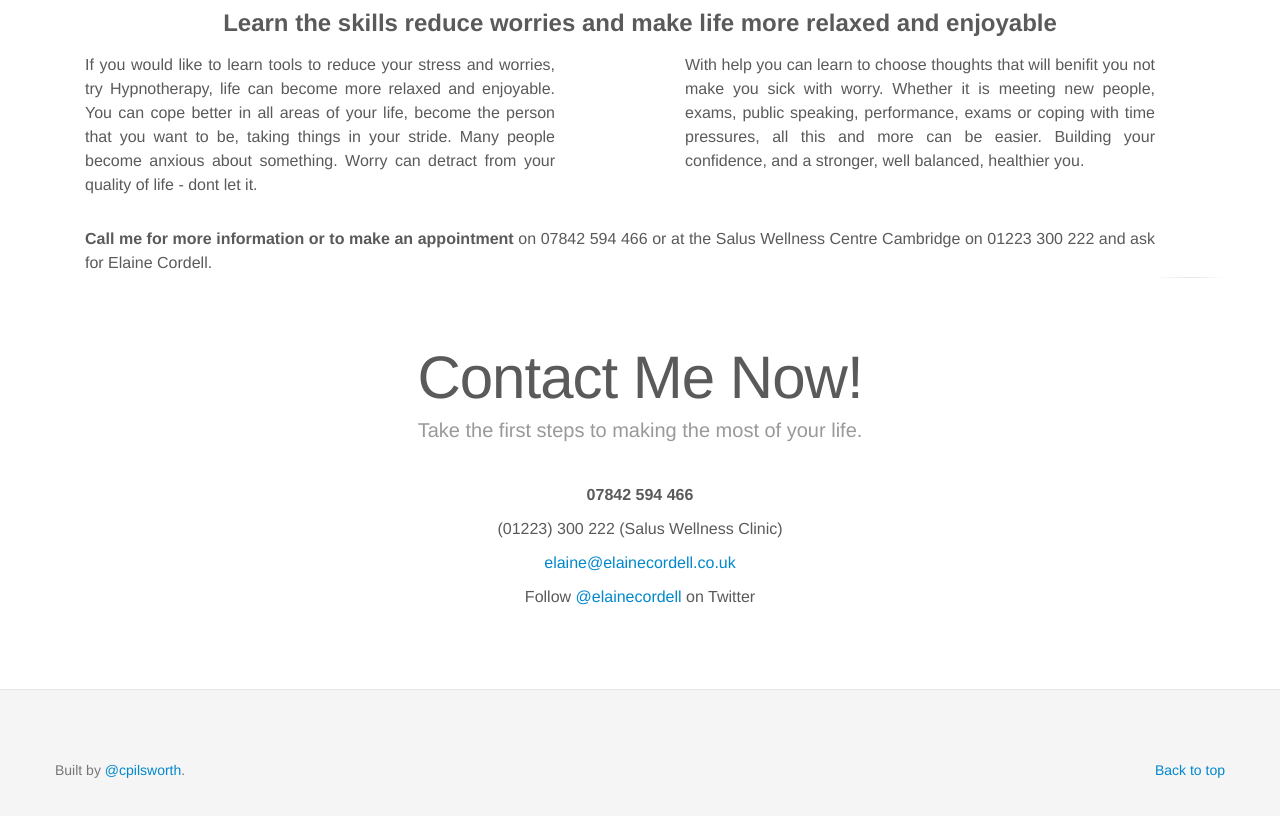
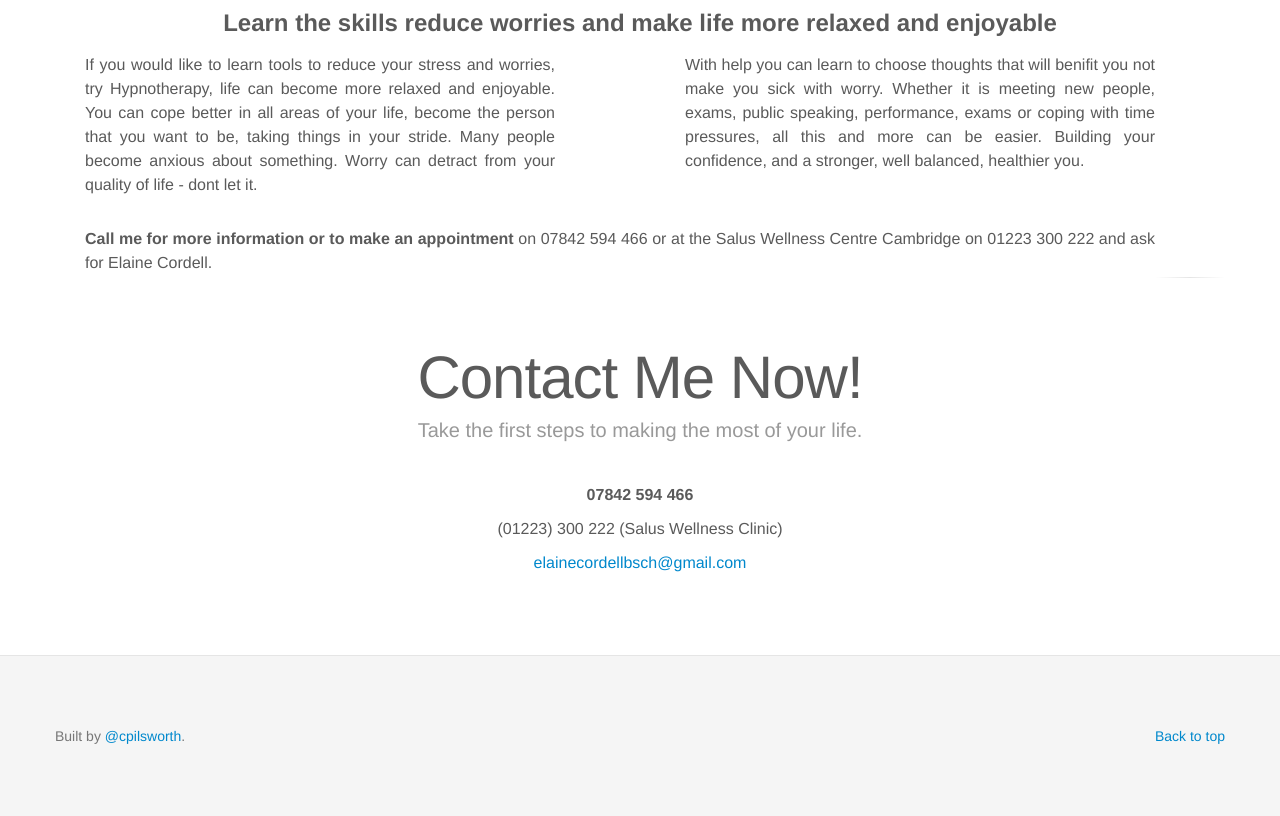
Before and after one commit to elainecordell/elainecordell.github.com, a plain HTML site: page index.html in a window 1280 px wide. Shown: the part 1744-2560 px from the top of the page. Drawn offline with Linux system fonts and the light colour scheme.

Commit message:
Update index.html
Removed twitter link and update email address

```diff
--- a/index.html
+++ b/index.html
@@ -138,8 +138,7 @@
     <p class="marketing-byline">Take the first steps to making the most of your life.</p>
     <p class="marketing-contact"><strong>07842 594 466</strong></p>
     <p class="marketing-contact">(01223) 300 222 (Salus Wellness Clinic)</p>
-    <p class="marketing-contact"> <a href="mailto:elaine@elainecordell.co.uk">elaine@elainecordell.co.uk</a></p>
-    <p class="marketing-contact">Follow <a href="https://twitter.com/ElaineCordell">@elainecordell</a> on Twitter</p>
+    <p class="marketing-contact"> <a href="mailto:elainecordellbsch@gmail.com">elainecordellbsch@gmail.com</a></p>
   </div>
 
 </div>
```
